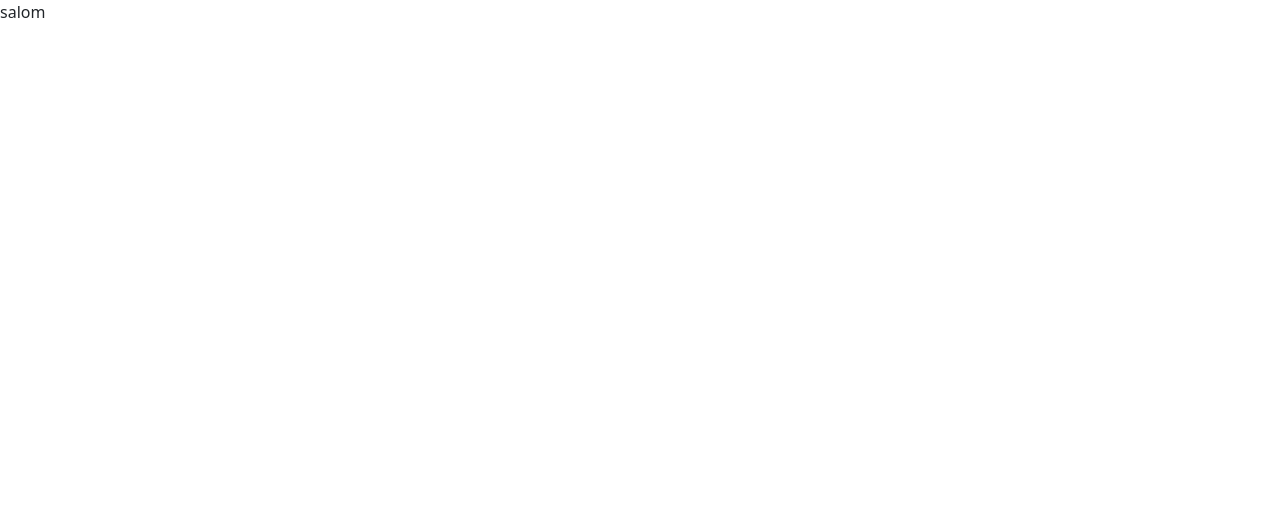
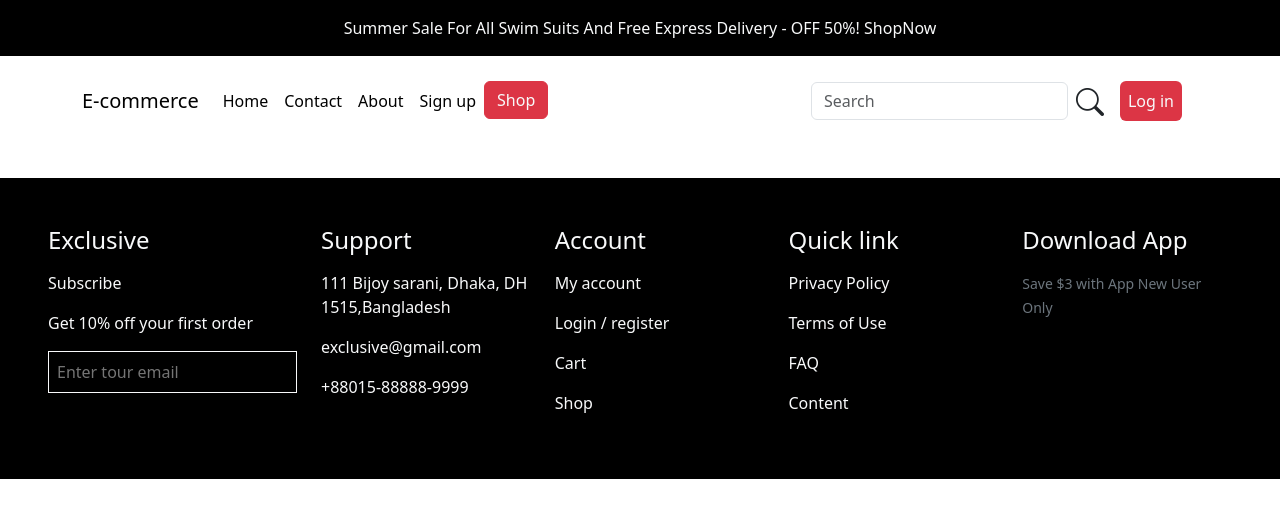
Before and after one commit to kenan10101212/frontend-E-commerce-website, a plain HTML site: page shablon.html in a window 1280 px wide. Drawn offline with nearby package versions, Linux system fonts and the light colour scheme.

Commit message:
create header; footer

```diff
--- a/js/script.js
+++ b/js/script.js
@@ -0,0 +1 @@
+const restApiUrl = "http://localhost^:8080/api";
--- a/shablon.html
+++ b/shablon.html
@@ -12,8 +12,153 @@
 </head>
 
 <body>
-    salom
+    <header>
+        <div class="bg-black text-light">
+            <p class="text-center p-3">
+                Summer Sale For All Swim Suits And Free Express Delivery - OFF 50%! <a
+                    href="/pages/shop/shop.html">ShopNow</a>
+            </p>
+        </div>
+        <nav class="navbar navbar-expand-lg  ">
+            <div class="container-fluid container">
+                <a class="navbar-brand" href="/index.html">
+                    E-commerce
+                </a>
+                <button class="navbar-toggler" type="button" data-bs-toggle="collapse"
+                    data-bs-target="#navbarSupportedContent" aria-controls="navbarSupportedContent"
+                    aria-expanded="false" aria-label="Toggle navigation">
+                    <span class="navbar-toggler-icon"></span>
+                </button>
+                <div class="collapse navbar-collapse" id="navbarSupportedContent">
+                    <ul class="navbar-nav me-auto mb-2 mb-lg-0">
+                        <li class="nav-item">
+                            <a class="nav-link active" aria-current="page" href="/index.html">Home</a>
+                        </li>
+                        <li class="nav-item">
+                            <a class="nav-link active" aria-current="page"
+                                href="/pages/contact/contact.html">Contact</a>
+                        </li>
+                        <li class="nav-item">
+                            <a class="nav-link active" aria-current="page" href="/pages/about/about.html">About</a>
+                        </li>
+                        <li class="nav-item">
+                            <a class="nav-link active" aria-current="page"
+                                href="/pages/registration/registration.html">Sign up</a>
+                        </li>
+                        <li class="nav-item">
+                            <a href="/pages/shop/shop.html" class="btn btn-danger text-light">Shop</a>
+                        </li>
 
+
+
+                    </ul>
+                    <form class="d-flex align-items-center" role="search">
+                        <input class="form-control me-2" type="search" placeholder="Search" aria-label="Search">
+                        <i class="bi bi-search fs-3"></i>
+                    </form>
+                    <!-- <div class="profileMenu mx-3 d-flex align-items-center gap-2">
+                        <a href="/pages/cart/cart.html">
+                            <i class="bi bi-cart fs-3 mx-3"></i>
+                        </a>
+                        <a href="/pages/profile/profile.html">
+                            <i class="bi bi-person-circle fs-2"></i>
+                        </a>
+                        <span class="username">Tural</span>
+                        <button class="logoutBtn btn btn-danger">
+                            Log out
+                        </button>
+                    </div> -->
+                    <div class="profileMenu mx-3 d-flex align-items-center gap-2">
+
+
+
+                        <a class="nav-link bg-danger text-light p-2 rounded " href="/pages/login/login.html">
+                            Log in
+                        </a>
+                    </div>
+                </div>
+            </div>
+        </nav>
+    </header>
+
+    <footer class="bg-black p-5 text-light mt-5">
+        <div class="row">
+            <div class="col">
+                <h4 class="mb-3">
+                    Exclusive
+                </h4>
+                <p>
+                    Subscribe
+                </p>
+                <p>
+                    Get 10% off your first order
+                </p>
+                <input class="p-2 bg-transparent border border-light" type="text" placeholder="Enter tour email">
+            </div>
+            <div class="col">
+                <h4 class="mb-3">
+                    Support
+                </h4>
+                <p>
+                    111 Bijoy sarani, Dhaka, DH 1515,Bangladesh
+                </p>
+                <p>
+                    exclusive@gmail.com
+                </p>
+                <p>
+                    +88015-88888-9999
+                </p>
+            </div>
+            <div class="col">
+                <h4 class="mb-3">
+                    Account
+                </h4>
+                <p>
+                    My account
+                </p>
+                <p>
+                    Login / register
+                </p>
+                <p>
+                    Cart
+                </p>
+                <p>
+                    Shop
+                </p>
+            </div>
+            <div class="col">
+                <h4 class="mb-3">
+                    Quick link
+                </h4>
+                <p>
+                    Privacy Policy
+                </p>
+                <p>
+                    Terms of Use
+                </p>
+                <p>
+                   FAQ
+                </p>
+                <p>
+                    Content
+                </p>
+            </div>
+            <div class="col">
+                <h4 class="mb-3">
+                    Download App
+                </h4>
+                <p>
+                    <small class="text-secondary">
+                        Save $3 with App New User Only
+                    </small>
+                </p>
+                <div>
+                    <img src="Qrcode 1" alt="">
+                </div>
+
+            </div>
+        </div>
+    </footer>
     <script src="https://cdn.jsdelivr.net/npm/bootstrap@5.3.3/dist/js/bootstrap.bundle.min.js"
         integrity="sha384-YvpcrYf0tY3lHB60NNkmXc5s9fDVZLESaAA55NDzOxhy9GkcIdslK1eN7N6jIeHz"
         crossorigin="anonymous"></script>
--- a/styles/style.css
+++ b/styles/style.css
@@ -0,0 +1,4 @@
+a{
+    text-decoration: none;
+    color: inherit;
+}
```
